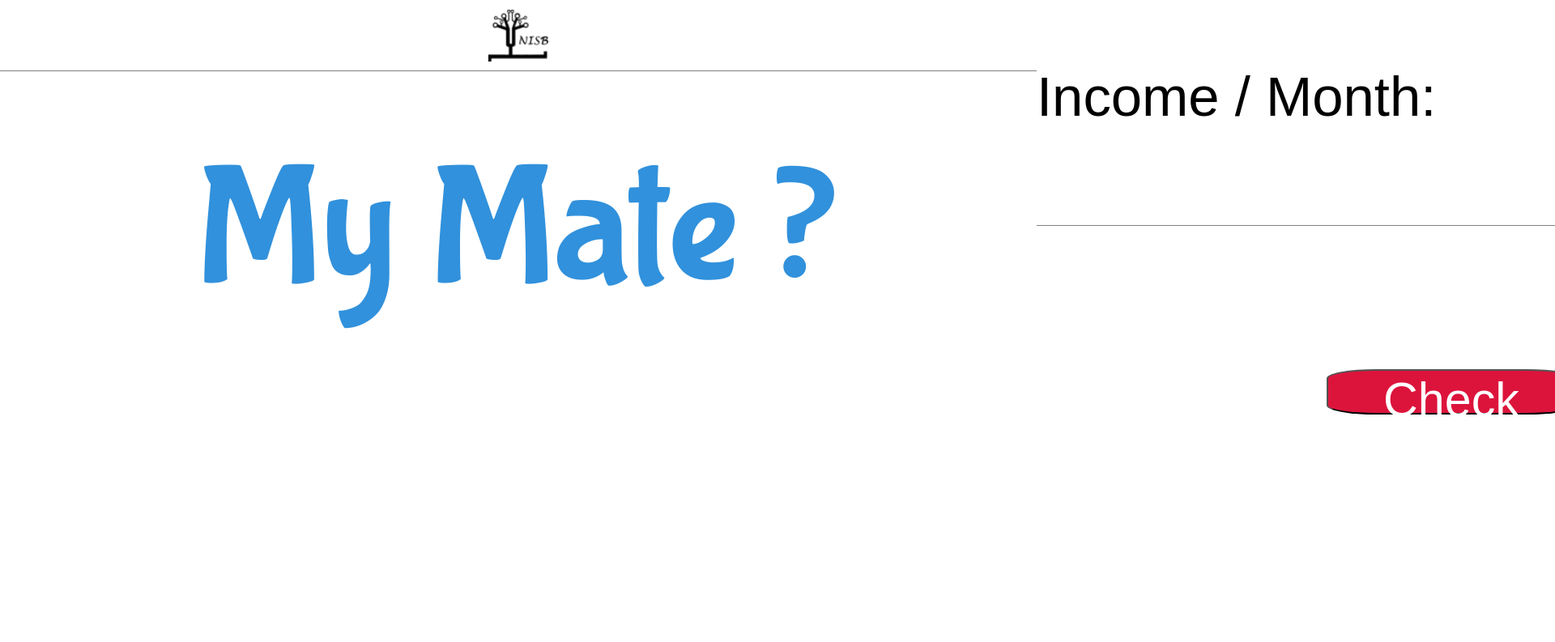
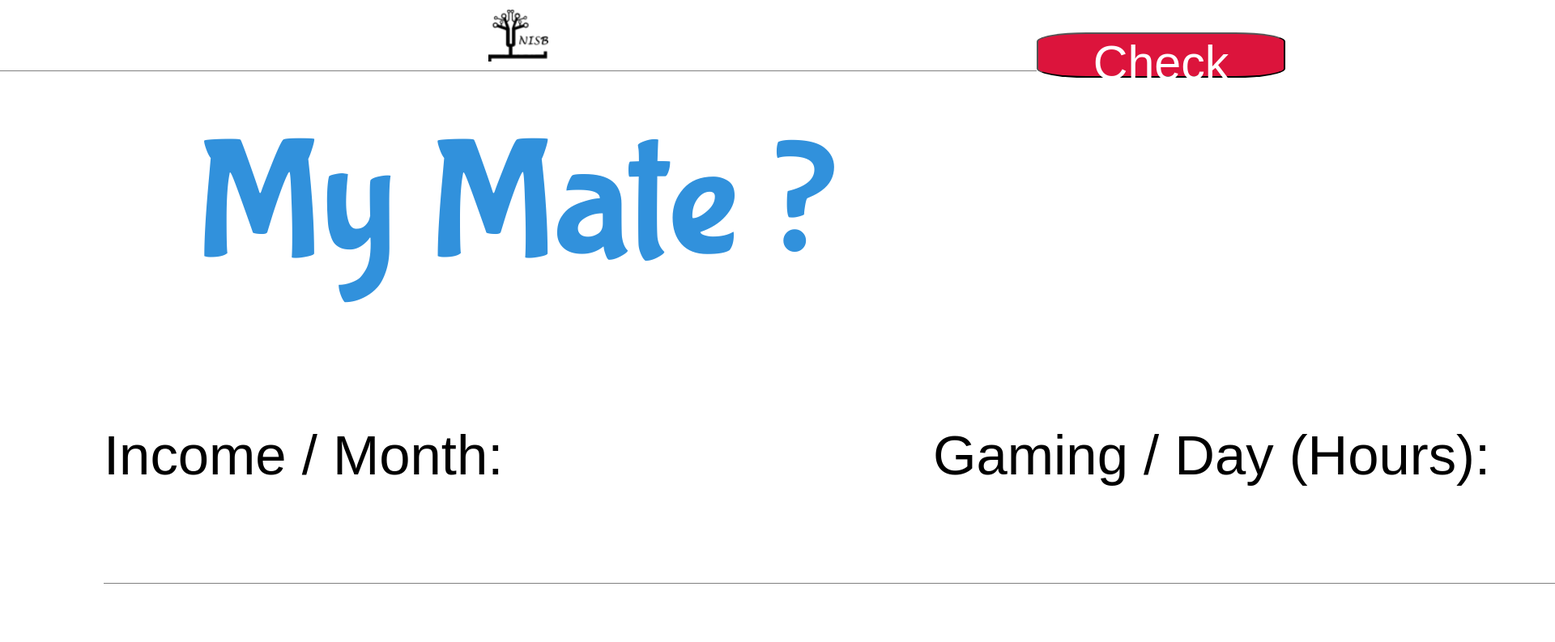
Before and after one commit to PretentiousOnPurpose/MyMate, a plain HTML site: page index.html in a window 1280 px wide. Shown: the top 793 px of the page at 81% size, 1920 px wide, since content can reach past the window. Drawn offline with Linux system fonts and the light colour scheme; a web font is replaced by a local one.

Commit message:
Add files via upload

```diff
--- a/main.css
+++ b/main.css
@@ -4,7 +4,7 @@ section ,header  , html , body ,p , img ,input , label {
     box-sizing: border-box;
 }
 body {
-    width: 100vw;
+    width: 100%;
     height: 100vh;
     display: flex;
     flex-flow: column wrap;
@@ -22,7 +22,6 @@ header img {
     height: 8vh;
 }
 #title {
-    margin-top: 2rem;
     padding-top: 2.75rem;
     width: 100%;
     text-align: center;
@@ -30,15 +29,16 @@ header img {
     font-size: 13rem;
     color: #3191dc;
 }
-#input, #result {
+#input{
     margin: 0 auto;
     margin-top: 1rem;
     /*border: 1px solid black;*/
     width: 80%;
-    height: 50vh;
+    height: 50%;
     display: flex;
     flex-flow: column wrap;
     align-items: flex-start;
+    justify-content: center;
 }
 #result {
     width: 80%;
@@ -47,6 +47,7 @@ header img {
     flex-flow: column wrap;
     align-items: center;
     margin-top: 1rem;
+    justify-content: center;
 }
 
 #result img {
```
